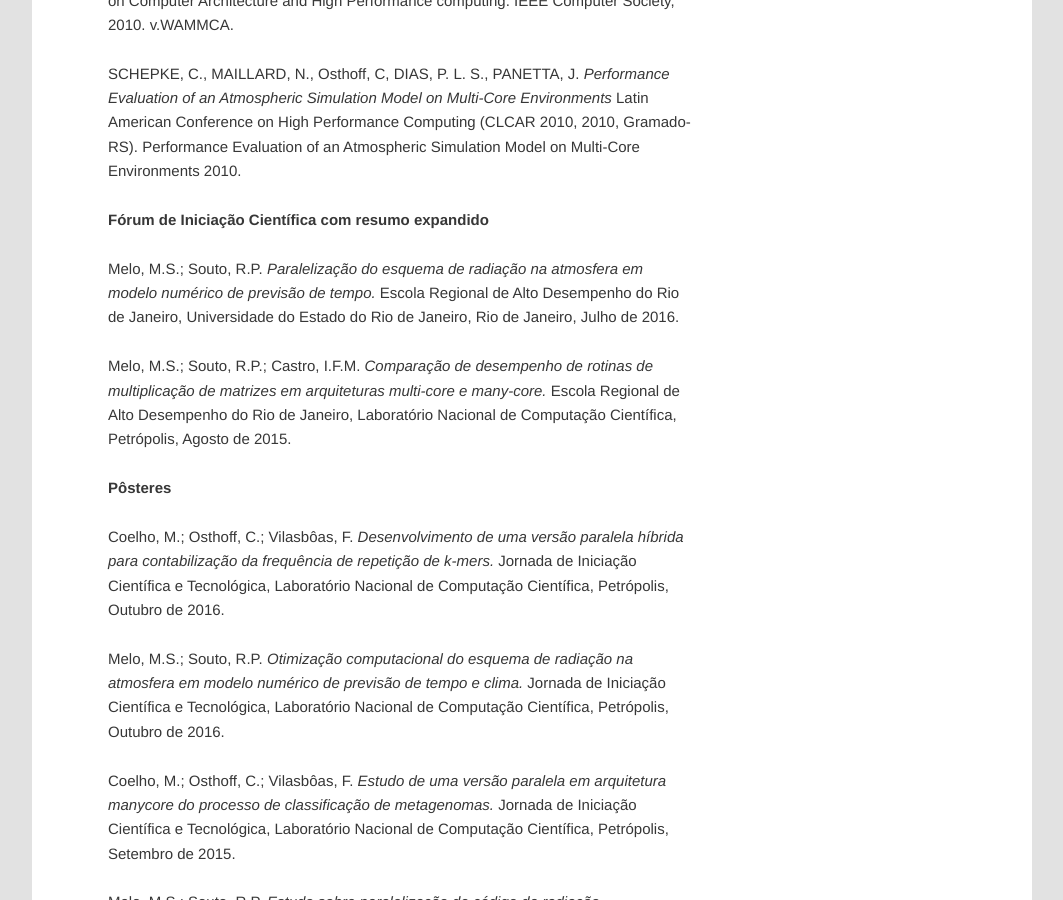
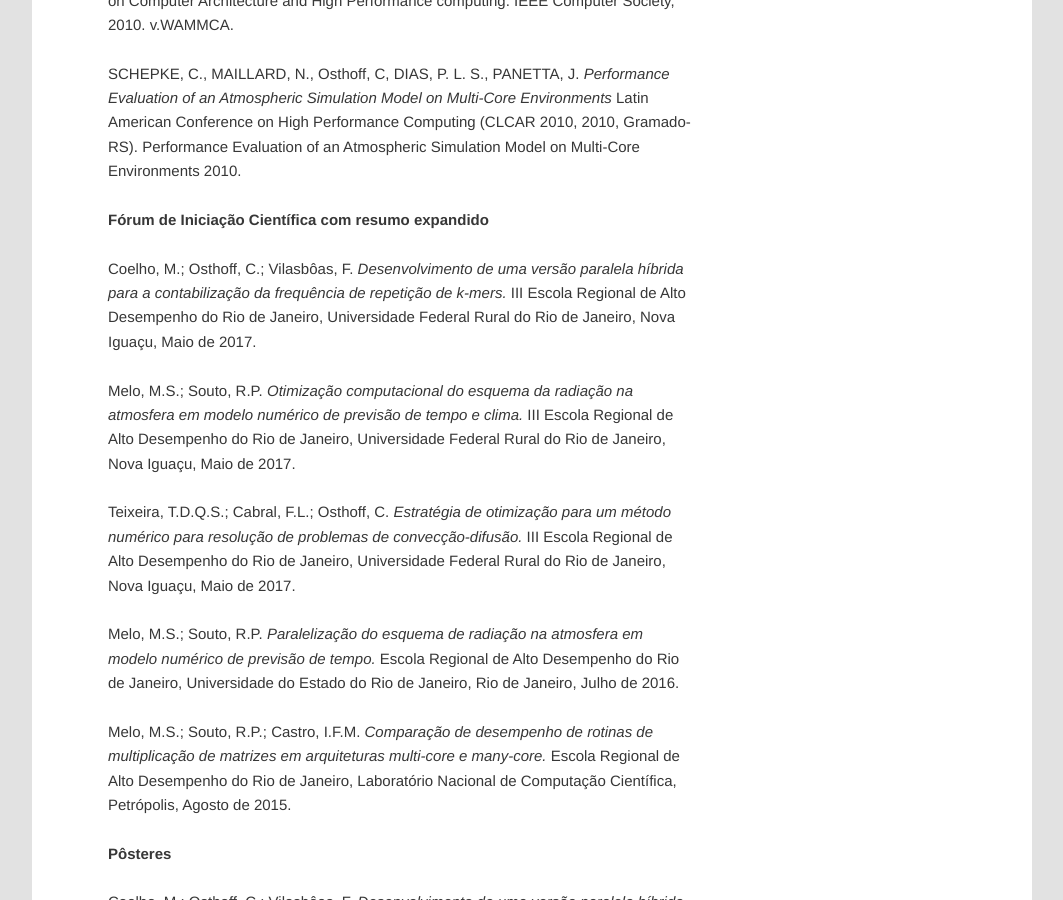
Before and after one commit to gmgall/site-cenapad, a Jekyll site: the page built from publicacoes/index.markdown, in a window 1280 px wide and 900 px high, scrolled down 5154 px. Shown: the whole window, without its empty margins (108-1171 px from the left). Built offline with Jekyll 4.4.1, drawn with Linux system fonts in a browser that asks for light colours; Markdown is read by kramdown in place of the engine named in the settings.

Commit message:
Adiciona publicações

```diff
--- a/publicacoes/index.markdown
+++ b/publicacoes/index.markdown
@@ -169,6 +169,19 @@ Latin American Conference on High Performance Computing (CLCAR 2010, 2010, Grama
 
 **Fórum de Iniciação Científica com resumo expandido**
 
+
+Coelho, M.; Osthoff, C.; Vilasbôas, F.
+*Desenvolvimento de uma versão paralela híbrida para a contabilização da frequência de repetição de k-mers.*
+III Escola Regional de Alto Desempenho do Rio de Janeiro, Universidade Federal Rural do Rio de Janeiro, Nova Iguaçu, Maio de 2017.
+
+Melo, M.S.; Souto, R.P.
+*Otimização computacional do esquema da radiação na atmosfera em modelo numérico de previsão de tempo e clima.*
+III Escola Regional de Alto Desempenho do Rio de Janeiro, Universidade Federal Rural do Rio de Janeiro, Nova Iguaçu, Maio de 2017.
+
+Teixeira, T.D.Q.S.; Cabral, F.L.; Osthoff, C.
+*Estratégia de otimização para um método numérico para resolução de problemas de convecção-difusão.*
+III Escola Regional de Alto Desempenho do Rio de Janeiro, Universidade Federal Rural do Rio de Janeiro, Nova Iguaçu, Maio de 2017.
+
 Melo, M.S.; Souto, R.P.
 *Paralelização do esquema de radiação na atmosfera em modelo numérico de previsão de tempo.*
 Escola Regional de Alto Desempenho do Rio de Janeiro, Universidade do Estado do Rio de Janeiro, Rio de Janeiro, Julho de 2016.
```
